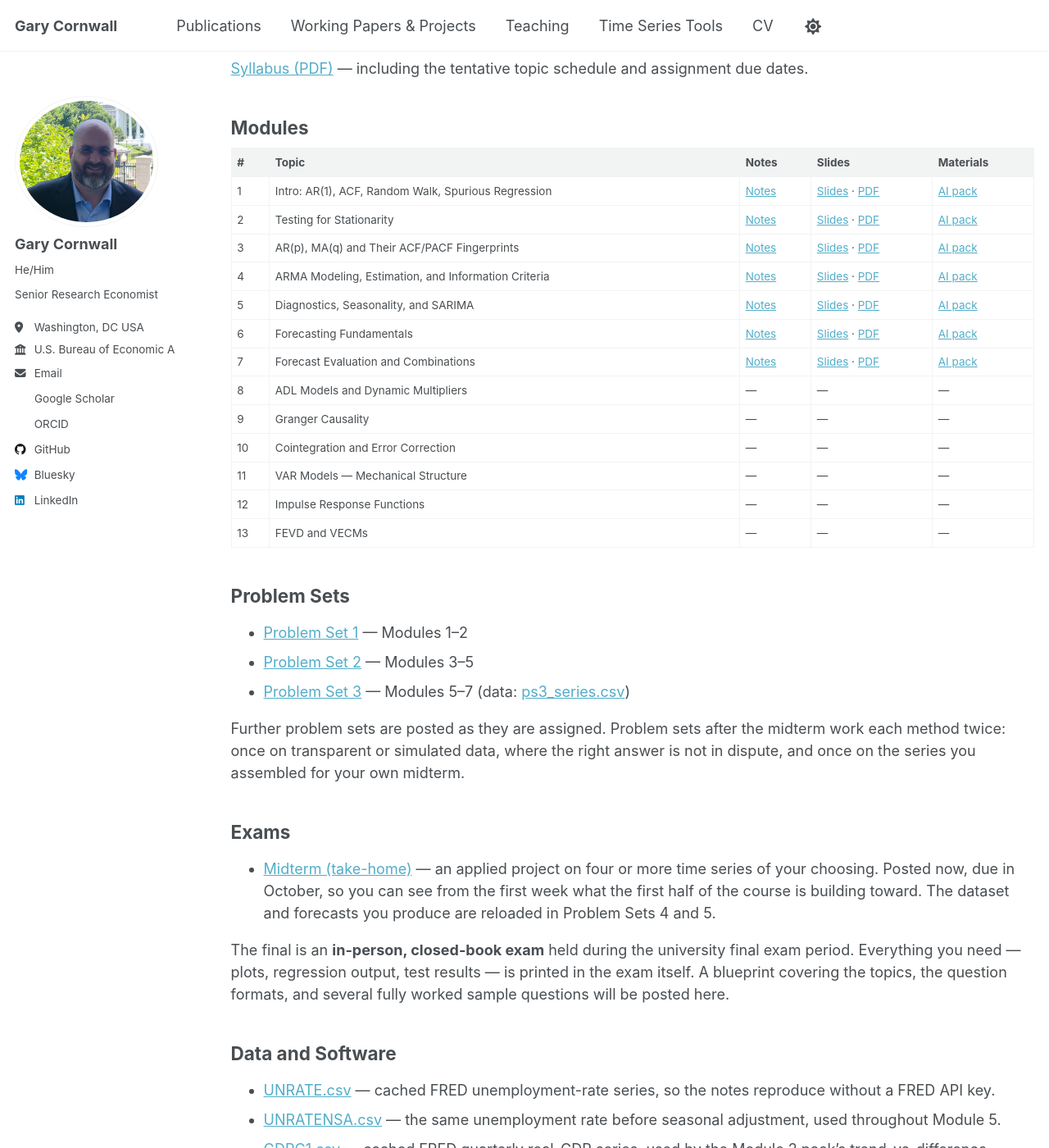
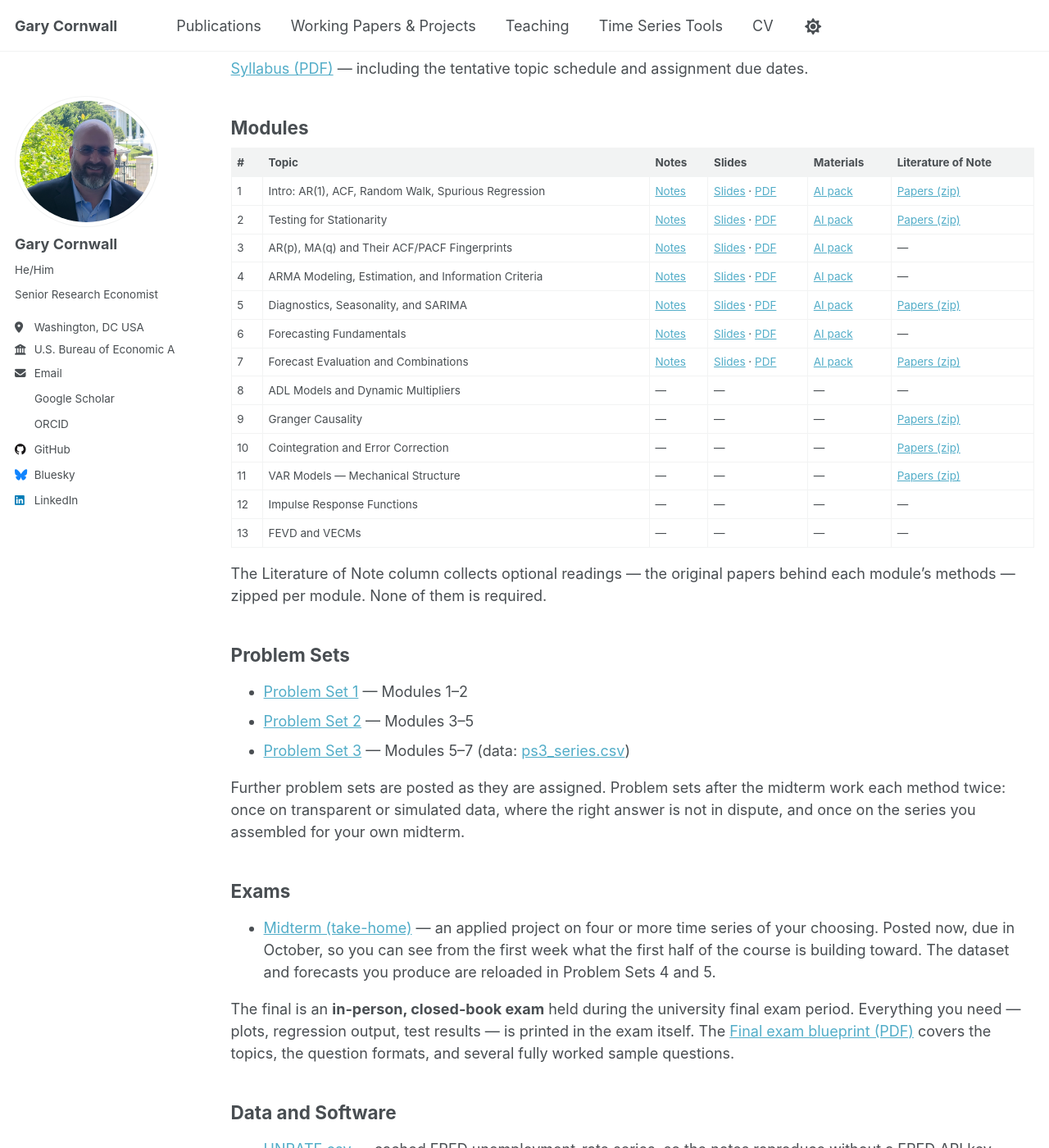
Before and after one commit to grycrnwll/grycrnwll.github.io, a Jekyll site: the page built from _pages/gwu6376.md, in a window 1280 px wide and 1400 px high, scrolled down 219 px. Shown: the whole window at 82% size. Built offline with Jekyll 4.4.1, drawn with Linux system fonts in a browser that asks for light colours; nearby versions of some CDN libraries; some web fonts are replaced; library files that are not in the unit come from our copies.

Commit message:
gwu6376: publish final exam blueprint; add Literature of Note column with per-module paper zips
Co-Authored-By: Claude Opus 5.5 <noreply@anthropic.com>

```diff
--- a/_pages/gwu6376.md
+++ b/_pages/gwu6376.md
@@ -13,21 +13,23 @@ A graduate course in the George Washington University Department of Economics, o
 
 ## Modules
 
-| # | Topic | Notes | Slides | Materials |
-|---|-------|-------|--------|-----------|
-| 1 | Intro: AR(1), ACF, Random Walk, Spurious Regression | [Notes](/gwu6376/notes/module_01_notes.html) | [Slides](/gwu6376/slides/module_01/module_01_slides.html) · [PDF](/gwu6376/slides/module_01/module_01_slides.pdf) | [AI pack](/gwu6376/ai_packs/module_01.zip) |
-| 2 | Testing for Stationarity | [Notes](/gwu6376/notes/module_02_notes.html) | [Slides](/gwu6376/slides/module_02/module_02_slides.html) · [PDF](/gwu6376/slides/module_02/module_02_slides.pdf) | [AI pack](/gwu6376/ai_packs/module_02.zip) |
-| 3 | AR(p), MA(q) and Their ACF/PACF Fingerprints | [Notes](/gwu6376/notes/module_03_notes.html) | [Slides](/gwu6376/slides/module_03/module_03_slides.html) · [PDF](/gwu6376/slides/module_03/module_03_slides.pdf) | [AI pack](/gwu6376/ai_packs/module_03.zip) |
-| 4 | ARMA Modeling, Estimation, and Information Criteria | [Notes](/gwu6376/notes/module_04_notes.html) | [Slides](/gwu6376/slides/module_04/module_04_slides.html) · [PDF](/gwu6376/slides/module_04/module_04_slides.pdf) | [AI pack](/gwu6376/ai_packs/module_04.zip) |
-| 5 | Diagnostics, Seasonality, and SARIMA | [Notes](/gwu6376/notes/module_05_notes.html) | [Slides](/gwu6376/slides/module_05/module_05_slides.html) · [PDF](/gwu6376/slides/module_05/module_05_slides.pdf) | [AI pack](/gwu6376/ai_packs/module_05.zip) |
-| 6 | Forecasting Fundamentals | [Notes](/gwu6376/notes/module_06_notes.html) | [Slides](/gwu6376/slides/module_06/module_06_slides.html) · [PDF](/gwu6376/slides/module_06/module_06_slides.pdf) | [AI pack](/gwu6376/ai_packs/module_06.zip) |
-| 7 | Forecast Evaluation and Combinations | [Notes](/gwu6376/notes/module_07_notes.html) | [Slides](/gwu6376/slides/module_07/module_07_slides.html) · [PDF](/gwu6376/slides/module_07/module_07_slides.pdf) | [AI pack](/gwu6376/ai_packs/module_07.zip) |
-| 8 | ADL Models and Dynamic Multipliers | — | — | — |
-| 9 | Granger Causality | — | — | — |
-| 10 | Cointegration and Error Correction | — | — | — |
-| 11 | VAR Models — Mechanical Structure | — | — | — |
-| 12 | Impulse Response Functions | — | — | — |
-| 13 | FEVD and VECMs | — | — | — |
+| # | Topic | Notes | Slides | Materials | Literature of Note |
+|---|-------|-------|--------|-----------|--------------------|
+| 1 | Intro: AR(1), ACF, Random Walk, Spurious Regression | [Notes](/gwu6376/notes/module_01_notes.html) | [Slides](/gwu6376/slides/module_01/module_01_slides.html) · [PDF](/gwu6376/slides/module_01/module_01_slides.pdf) | [AI pack](/gwu6376/ai_packs/module_01.zip) | [Papers (zip)](/gwu6376/literature/module_01.zip) |
+| 2 | Testing for Stationarity | [Notes](/gwu6376/notes/module_02_notes.html) | [Slides](/gwu6376/slides/module_02/module_02_slides.html) · [PDF](/gwu6376/slides/module_02/module_02_slides.pdf) | [AI pack](/gwu6376/ai_packs/module_02.zip) | [Papers (zip)](/gwu6376/literature/module_02.zip) |
+| 3 | AR(p), MA(q) and Their ACF/PACF Fingerprints | [Notes](/gwu6376/notes/module_03_notes.html) | [Slides](/gwu6376/slides/module_03/module_03_slides.html) · [PDF](/gwu6376/slides/module_03/module_03_slides.pdf) | [AI pack](/gwu6376/ai_packs/module_03.zip) | — |
+| 4 | ARMA Modeling, Estimation, and Information Criteria | [Notes](/gwu6376/notes/module_04_notes.html) | [Slides](/gwu6376/slides/module_04/module_04_slides.html) · [PDF](/gwu6376/slides/module_04/module_04_slides.pdf) | [AI pack](/gwu6376/ai_packs/module_04.zip) | — |
+| 5 | Diagnostics, Seasonality, and SARIMA | [Notes](/gwu6376/notes/module_05_notes.html) | [Slides](/gwu6376/slides/module_05/module_05_slides.html) · [PDF](/gwu6376/slides/module_05/module_05_slides.pdf) | [AI pack](/gwu6376/ai_packs/module_05.zip) | [Papers (zip)](/gwu6376/literature/module_05.zip) |
+| 6 | Forecasting Fundamentals | [Notes](/gwu6376/notes/module_06_notes.html) | [Slides](/gwu6376/slides/module_06/module_06_slides.html) · [PDF](/gwu6376/slides/module_06/module_06_slides.pdf) | [AI pack](/gwu6376/ai_packs/module_06.zip) | — |
+| 7 | Forecast Evaluation and Combinations | [Notes](/gwu6376/notes/module_07_notes.html) | [Slides](/gwu6376/slides/module_07/module_07_slides.html) · [PDF](/gwu6376/slides/module_07/module_07_slides.pdf) | [AI pack](/gwu6376/ai_packs/module_07.zip) | [Papers (zip)](/gwu6376/literature/module_07.zip) |
+| 8 | ADL Models and Dynamic Multipliers | — | — | — | — |
+| 9 | Granger Causality | — | — | — | [Papers (zip)](/gwu6376/literature/module_09.zip) |
+| 10 | Cointegration and Error Correction | — | — | — | [Papers (zip)](/gwu6376/literature/module_10.zip) |
+| 11 | VAR Models — Mechanical Structure | — | — | — | [Papers (zip)](/gwu6376/literature/module_11.zip) |
+| 12 | Impulse Response Functions | — | — | — | — |
+| 13 | FEVD and VECMs | — | — | — | — |
+
+The Literature of Note column collects optional readings — the original papers behind each module's methods — zipped per module. None of them is required.
 
 ## Problem Sets
 
@@ -41,7 +43,7 @@ Further problem sets are posted as they are assigned. Problem sets after the mid
 
 - [Midterm (take-home)](/gwu6376/problem_sets/midterm.pdf) — an applied project on four or more time series of your choosing. Posted now, due in October, so you can see from the first week what the first half of the course is building toward. The dataset and forecasts you produce are reloaded in Problem Sets 4 and 5.
 
-The final is an **in-person, closed-book exam** held during the university final exam period. Everything you need — plots, regression output, test results — is printed in the exam itself. A blueprint covering the topics, the question formats, and several fully worked sample questions will be posted here.
+The final is an **in-person, closed-book exam** held during the university final exam period. Everything you need — plots, regression output, test results — is printed in the exam itself. The [Final exam blueprint (PDF)](/gwu6376/problem_sets/final_blueprint.pdf) covers the topics, the question formats, and several fully worked sample questions.
 
 ## Data and Software
 
```
Also changed, not shown: 8 other files.
